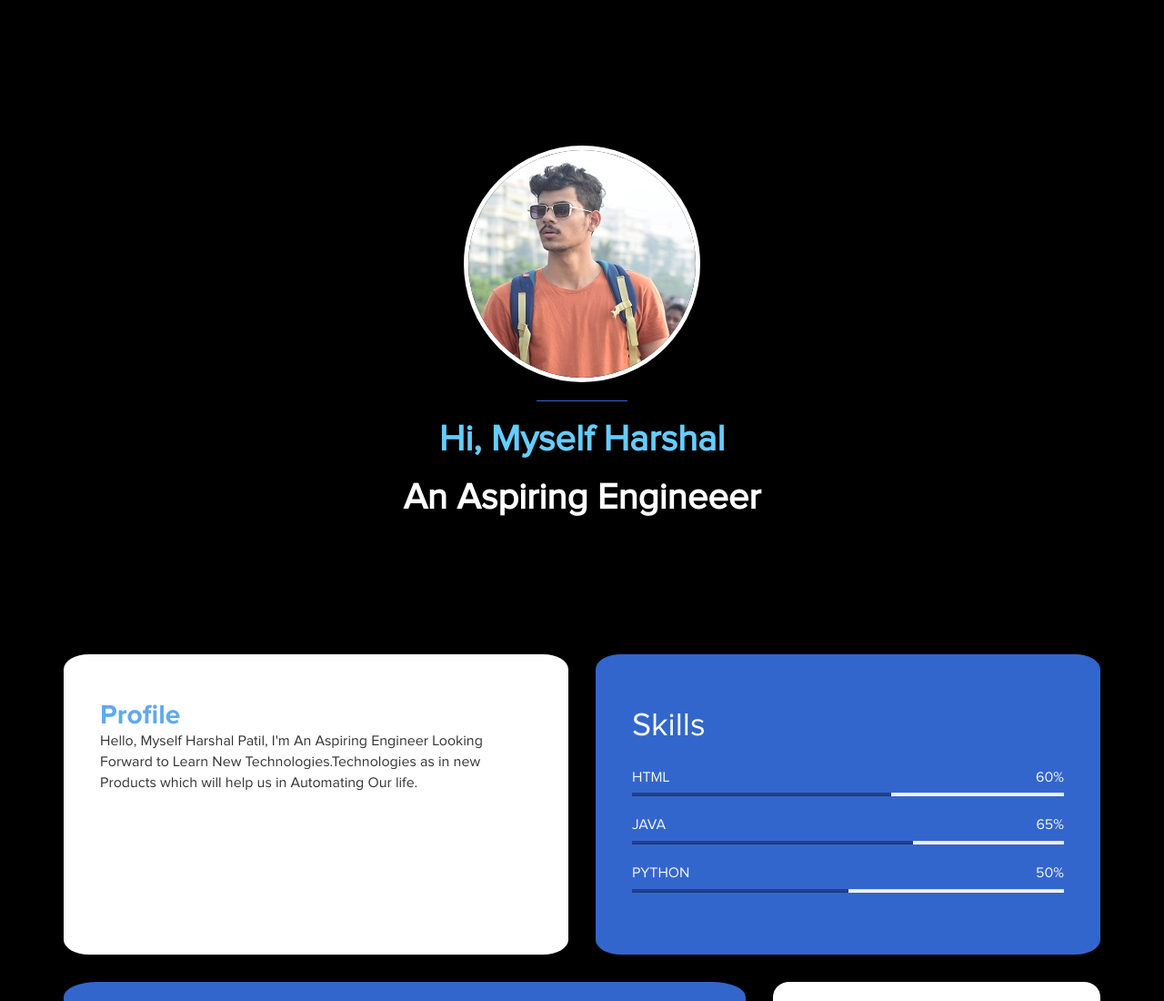
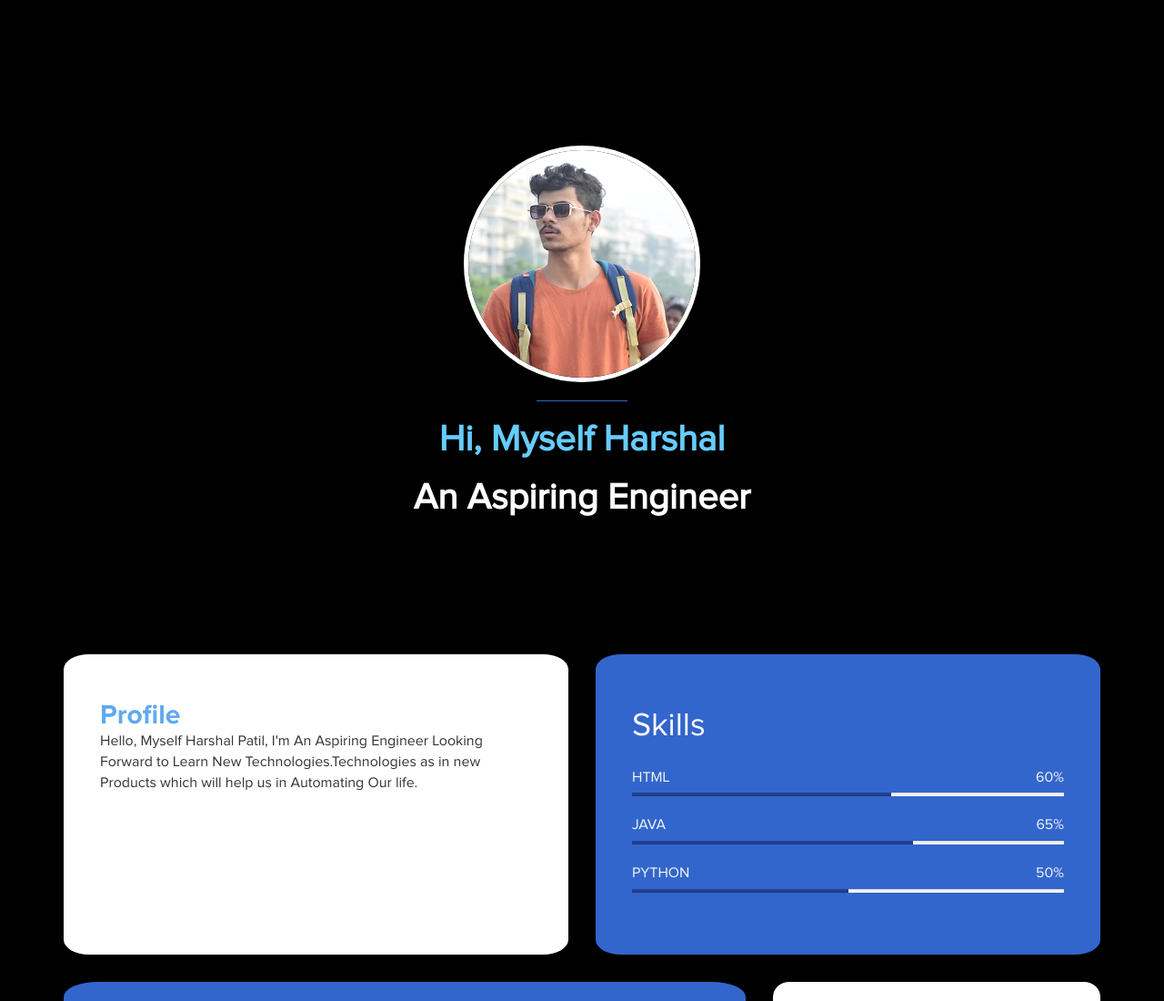
Before and after one commit to Daddypaul/IP_LAB, a plain HTML site: page index.html in a window 1280 px wide. Shown: the top 1100 px of the page at 91% size. Drawn offline with nearby package versions, Linux system fonts and the light colour scheme.

Commit message:
Update index.html

```diff
--- a/index.html
+++ b/index.html
@@ -25,7 +25,7 @@
 				<img src="images/tm-easy-profile.jpg" class="img-responsive img-circle tm-border" alt="templatemo easy profile">
 				<hr>
 				<h1 class="tm-title bold shadow">Hi, Myself Harshal</h1>
-				<h1 class="white bold shadow">An Aspiring Engineeer</h1>
+				<h1 class="white bold shadow">An Aspiring Engineer</h1>
 			</div>
 		</div>
 	</div>
```
